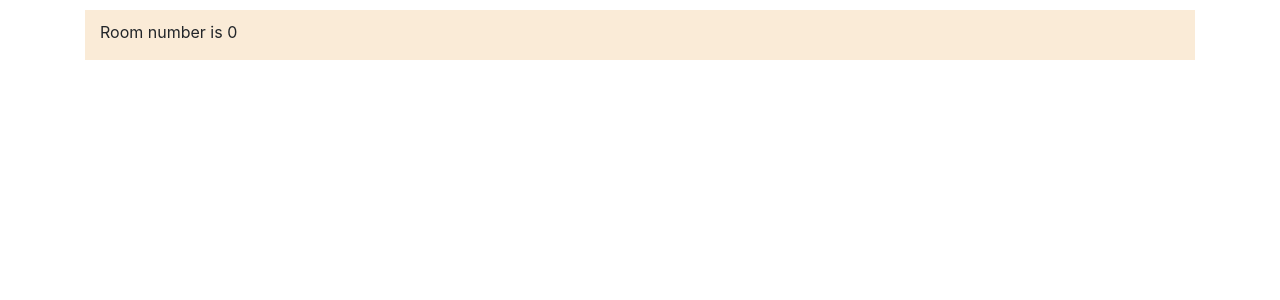
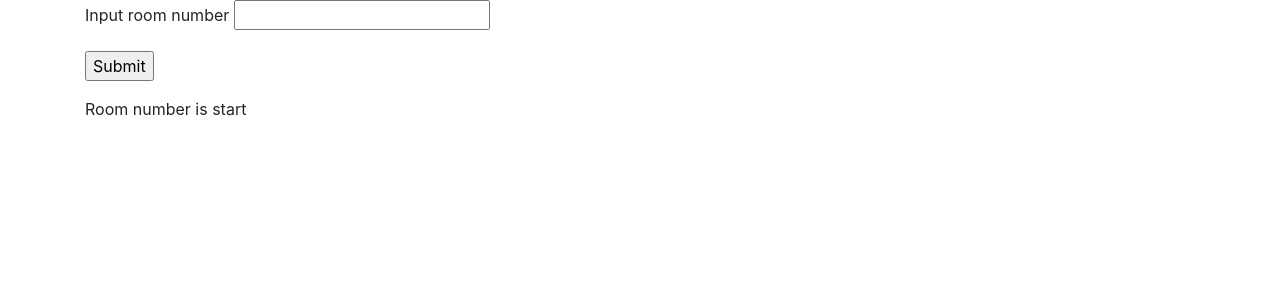
Before and after one commit to AnnaRodi/Flask_MiniProject_SearchExit, a Flask app: page /room in a window 1280 px wide. Shown: the part 66-366 px from the top of the page. Run offline with Flask 3, Linux system fonts and the light colour scheme; some libraries are stand-ins or nearby versions.

```diff
--- a/main.py
+++ b/main.py
@@ -5,6 +5,15 @@ app = Flask(__name__)
 @app.route('/', methods = ['get', 'post'])  #главная
 def index():
     return render_template('index.html')
+
+@app.route('/room', methods = ['get', 'post'])  #выбор комнаты
+@app.route('/room/<int:room_number>', methods = ['get', 'post'])
+def choose_room():
+    room_number = 'start'
+    if request.method =='POST':
+        room_number=request.form.get('message')
+    return render_template('choose_room.html', room_number = room_number)
+
 
 @app.route('/plan', methods = ['get', 'post']) #navbar  план замка
 def plan():
@@ -18,10 +27,6 @@ def gold():
 def skelet():
     return render_template('skelet.html')
 
-@app.route('/room', methods = ['get', 'post'])  #выбор комнаты
-@app.route('/room/<int:room_number>', methods = ['get', 'post'])
-def choose_room(room_number=0):
-    return render_template('choose_room.html', room_number = room_number)
 
 
 if __name__=='__main__':
--- a/templates/choose_room.html
+++ b/templates/choose_room.html
@@ -1,7 +1,16 @@
 {% extends "base.html" %}
 
 {% block app_content %}
-    <div class="container-fluid">Room number is {{ room_number }}
-    </div>
+
+<form action="" method = "post">
+    <p>
+        <label for="message">Input room number</label>
+        <input type="text" id="message" name ='message'>
+    </p>
+    <p>
+        <input type="submit">
+    </p>
+</form>
+<p>Room number is {{ room_number }}</p>
 
 {% endblock %}
--- a/templates/index.html
+++ b/templates/index.html
@@ -4,6 +4,9 @@
     <div class="container-fluid">Готовы отправиться в полное опасностей приключение?
     </div>
 
+
     <button type="button" formaction="" class="btn btn-light btn-sm">Принять испытание</button>
 
+    <a href="{{ url_for('choose_room') }}">Choose the room</a>
+
 {% endblock %}
```
Also changed, not shown: project/forms.py (added, +9 -0 lines).
